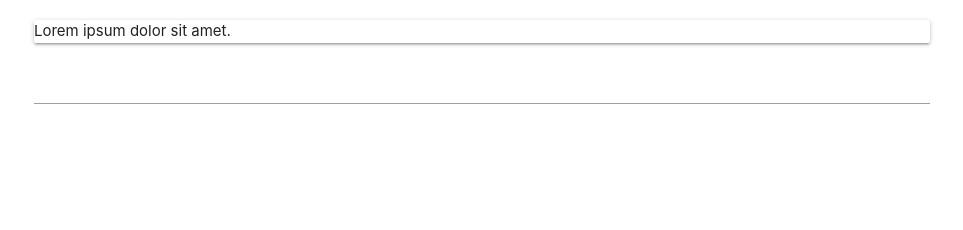
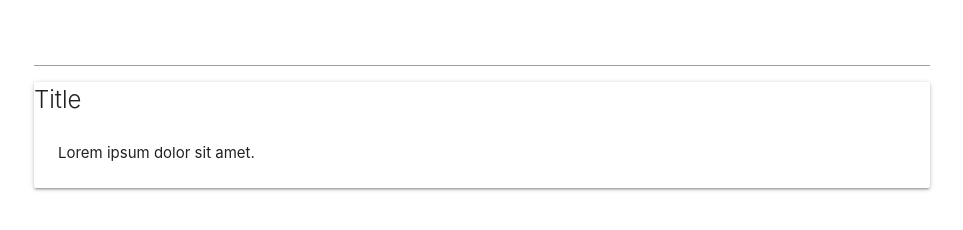
Before and after one commit to control-alt-delete15/Social, a plain HTML site: page index.html in a window 1280 px wide. Shown: the part 116-346 px from the top of the page, without its empty margins (158-1121 px from the left). Drawn offline with nearby package versions, Linux system fonts and the light colour scheme.

Commit message:
Update index.html

```diff
--- a/index.html
+++ b/index.html
@@ -13,10 +13,14 @@
   <body>
     <div class="container">
       <h1>Posts</h1>
+      <input type="text">
       <div class="card">
-        <p> Lorem ipsum dolor sit amet.</p>
+        <span class="card-title"> Title </span>
+        <div class="card-content">
+             <p> Lorem ipsum dolor sit amet.</p>
+        </div>
       </div>
-      <input type="text">
+
     </div>
   </body>
 
```
